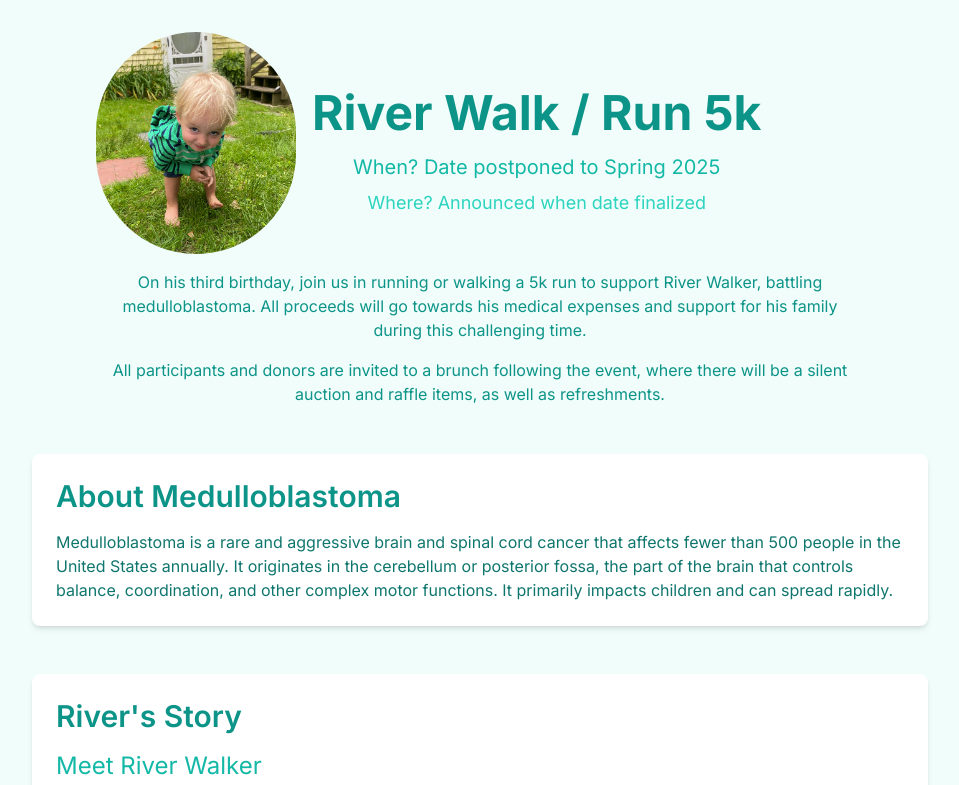
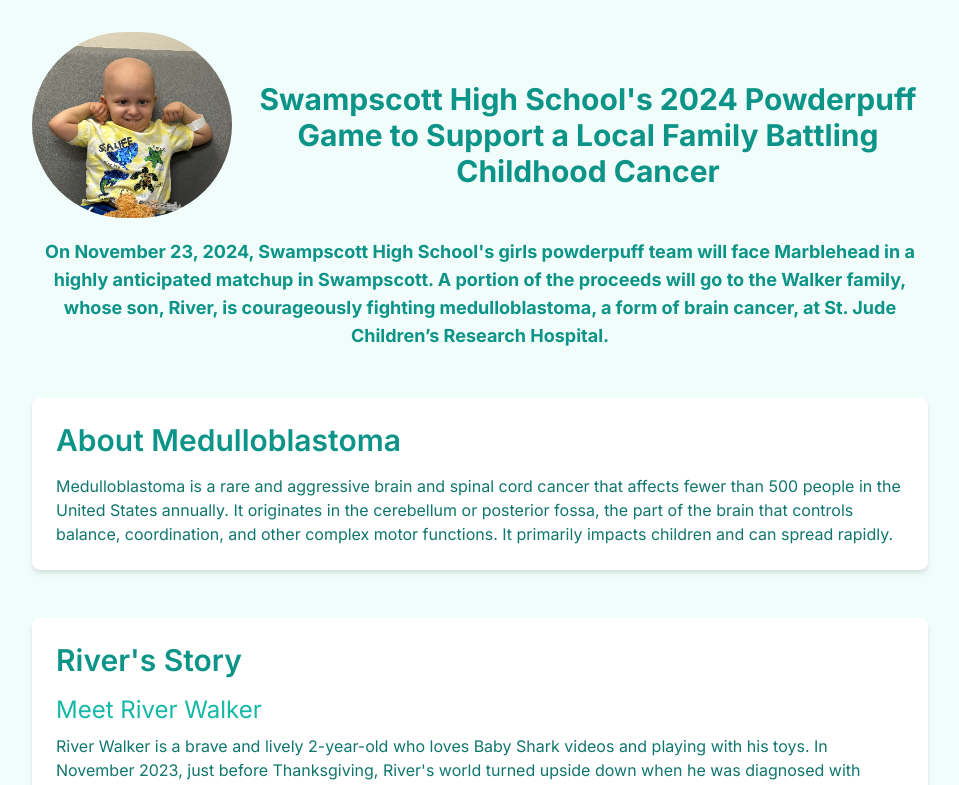
Before and after one commit to jackdishman/river-walker, a Next.js app: page / in a window 1280 px wide. Shown: the top 785 px of the page, without its empty margins (160-1119 px from the left). Built offline with nearby package versions, Linux system fonts and the light colour scheme; a small style sheet from the web is missing.

Commit message:
feat: add powder puff

```diff
--- a/app/page.tsx
+++ b/app/page.tsx
@@ -6,7 +6,7 @@ import HighlightMintCard from "./components/HighlightMintCard";
 export default function Home() {
   return (
     <main className="flex min-h-screen flex-col items-center justify-between p-8 bg-teal-50">
-      <div className="text-center mb-12">
+      <div className="text-center mb-12 w-full max-w-4xl">
         <div className="flex flex-col sm:flex-row items-center">
           <Image
             src="/pfp.png"
@@ -16,28 +16,19 @@ export default function Home() {
             className="rounded-full"
           />
           <div className="mt-5 sm:ml-4">
-            <h1 className="text-5xl font-bold text-teal-600">
-              River Walk / Run 5k
+            <h1 className="text-3xl font-bold text-teal-600">
+              Swampscott High School&apos;s 2024 Powderpuff Game to Support a
+              Local Family Battling Childhood Cancer
             </h1>
-            <h2 className="text-xl text-teal-500 mt-4">
-              When? Date postponed to Spring 2025
-            </h2>
-            <h3 className="text-lg text-teal-400 mt-2">
-              Where? Announced when date finalized
-            </h3>
           </div>
         </div>
-        <p className="text-md text-teal-600 mt-4 max-w-3xl mx-auto">
-          On his third birthday, join us in running or walking a 5k run to
-          support River Walker, battling medulloblastoma. All proceeds will go
-          towards his medical expenses and support for his family during this
-          challenging time.
-        </p>
-        <p className="text-md text-teal-600 mt-4 max-w-3xl mx-auto">
-          All participants and donors are invited to a brunch following the
-          event, where there will be a silent auction and raffle items, as well
-          as refreshments.
-        </p>
+        <h2 className="text-lg font-bold text-teal-600 mt-5">
+          On November 23, 2024, Swampscott High School&apos;s girls powderpuff
+          team will face Marblehead in a highly anticipated matchup in
+          Swampscott. A portion of the proceeds will go to the Walker family,
+          whose son, River, is courageously fighting medulloblastoma, a form of
+          brain cancer, at St. Jude Children’s Research Hospital.
+        </h2>
       </div>
 
       <div className="bg-white shadow-md rounded-lg p-6 mb-12 w-full max-w-4xl">
```
Also changed, not shown: public/image25.png (added), public/pfp.png.
